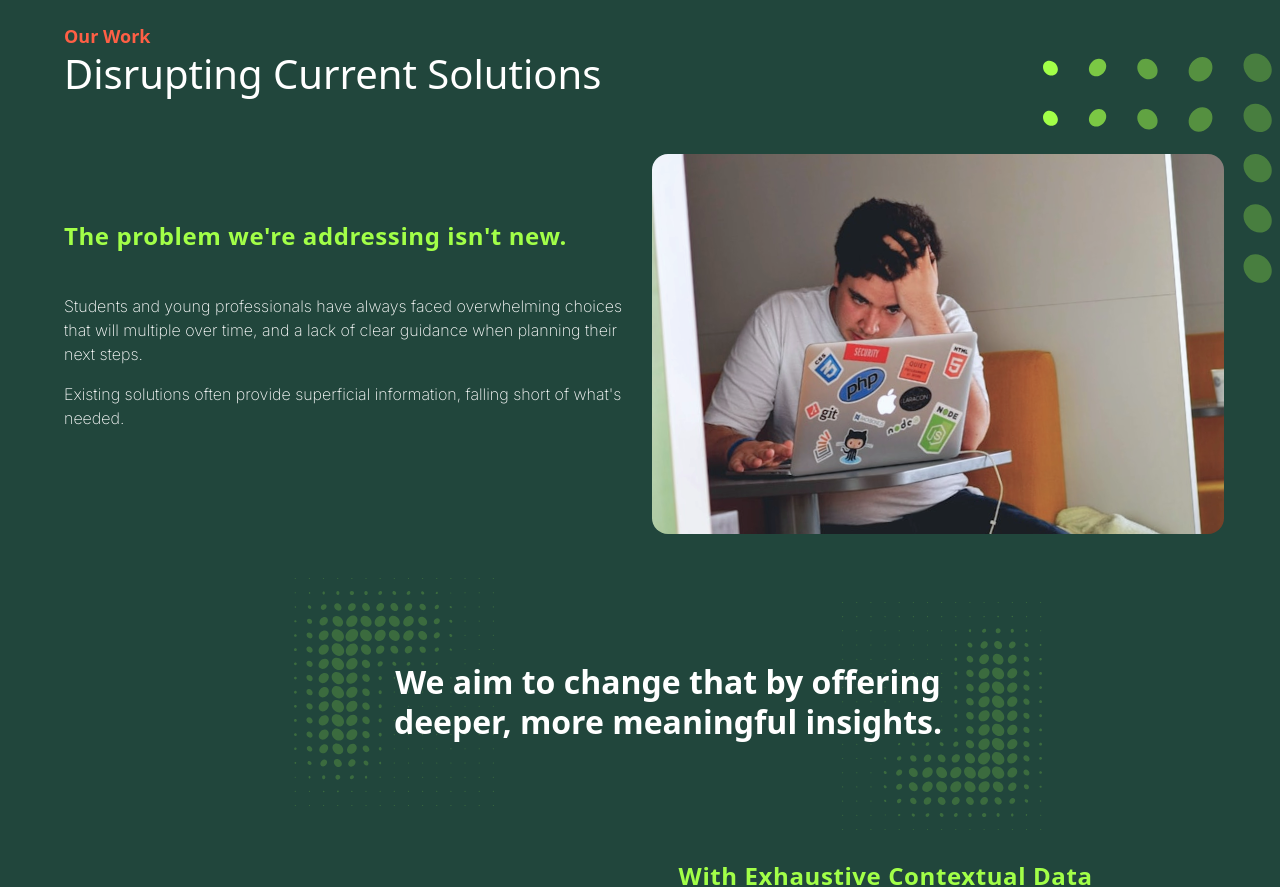
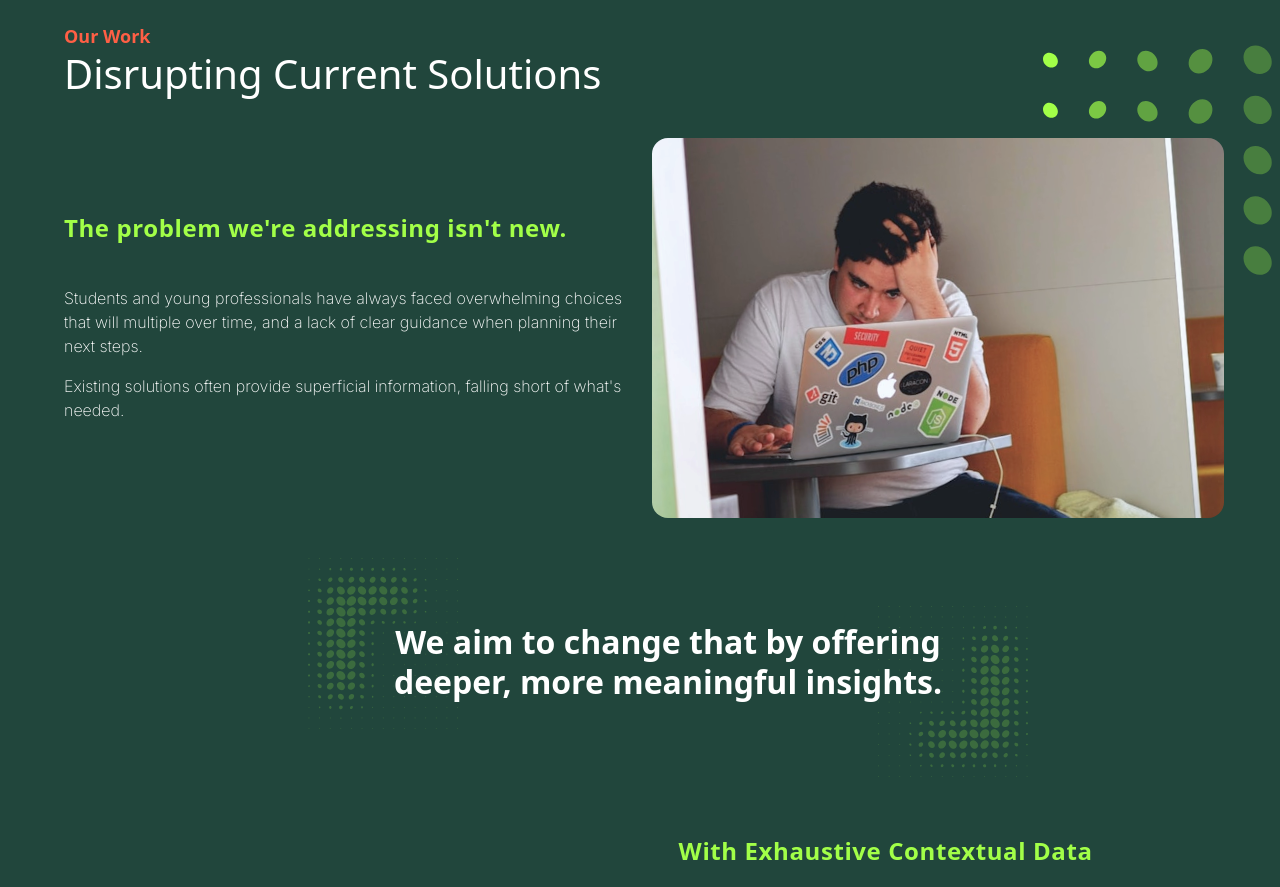
Before and after one commit to Nazira-Jesmin-Lina/Learnstone, a Nuxt app: page / in a window 1280 px wide. Shown: the part 880-1767 px from the top of the page. Built offline with nearby package versions, Linux system fonts and the light colour scheme.

Commit message:
prob solved

```diff
--- a/components/Features.vue
+++ b/components/Features.vue
@@ -1,6 +1,6 @@
 <template>
   <div id="platform"
-    class="bg-[#F4EED3] pt-8 lg:pt-20 3xl:pt-20 4xl:pt-20 lg:pb-16 rounded-2xl lg:rounded-[2rem] pb-4 3xl:pb-0 4xl:pb-12 z-10 relative lg:pl-[8.5rem] px-4 lg:px-0  3xl:px-[23.5rem] 4xl:px-[27rem]">
+    class="bg-[#F4EED3] pt-8 lg:pt-20 3xl:pt-20 4xl:pt-24 lg:pb-16 rounded-2xl lg:rounded-[2rem] pb-4 3xl:pb-0 4xl:pb-14 z-10 relative lg:pl-[8.5rem] px-4 lg:px-0  3xl:px-[23.5rem] 4xl:px-[27rem]">
     <img src='/Mask group.svg' class="absolute 4xl:w-3/5  z-0 top-4 right-0" />
     <div class="text-black relative z-20 flex flex-col items-start justify-center">
       <p class="text-[20px] text-[#FF5F45] font-montserrat font-semibold">Platform</p>
--- a/components/OurWork.vue
+++ b/components/OurWork.vue
@@ -1,16 +1,16 @@
 <template>
   <div id="ourwork"
-    class="px-4 lg:px-0 lg:pl-[3.5rem] 3xl:pl-[4rem] 4xl:pl-[0] bg-[#21463C] lg:flex lg:gap-8 3xl:gap-12  gap:14 relative justify-center items-center pb-0 z-0 flex flex-col 3xl:w-full">
+    class="px-4 lg:px-0 lg:pl-[3.5rem] 3xl:pl-[4rem] 4xl:pl-[0] bg-[#21463C] lg:flex lg:gap-8 3xl:gap-16  gap:14 relative justify-center items-center pb-0 z-0 flex flex-col 3xl:w-full">
     <div class=" items-center 3xl:w-2/3 4xl:w-3/5 lg:pt-24 pt-8">
       <div class="flex-col items-center ">
         <h6 class="text-lg font-semibold font-montserrat text-[#FF5F45] text-start w-full items-start">Our Work</h6>
         <h3 class="text-[40px] font-montserrat leading-[48px] mb-4 text-[#ffffff] text-start w-full items-start">
           Disrupting Current Solutions</h3>
-        <div class="flex flex-col lg:flex-row-reverse items-center justify-center 3xl:pl-0 gap-4 3xl:gap-8 ">
-          <div class="lg:pr-12 4xl:pr-0 mt-10 relative ">
-            <img src="/Image (4).svg" class="w-full lg:w-[572px] object-contain relative z-20" />
+        <div class="flex flex-col lg:flex-row-reverse items-center justify-center 3xl:pl-0 gap-4 3xl:gap-8 lg:mt-[-10] ">
+          <div class="lg:pr-12 4xl:pr-0 mt-10 lg:mt-6 relative ">
+            <img src="/Image (4).svg" class="w-full lg:w-[572px] object-contain relative z-20 " />
             <img src="/Big Pattern (1).svg"
-              class="absolute -top-12 lg:-top-6 -right-[10px] lg:right-[-4rem] 4xl:right-[-7rem] overflow-hidden lg:transform lg:-translate-y-1/3 z-10 w-[176px] lg:w-[293px] 3xl:right-[-55px]" />
+              class="absolute -top-12 lg:-top-4 -right-[10px] lg:right-[-4rem] 4xl:right-[-7rem] overflow-hidden lg:transform lg:-translate-y-1/3 z-10 w-[176px] lg:w-[293px] 3xl:right-[-55px]" />
           </div>
           <div class="flex flex-col w-full lg:w-[572px] 4xl:w-[670px]">
             <h4 class="font-montserrat text-[#A2FF48] text-2xl tracking-wide font-semibold leading-[36px] text-left lg:mb-10 mb-5">
@@ -31,19 +31,19 @@
 
     </div>
 
-    <div class="flex flex-row justify-center lg:py-4 py-2 3xl:py-0 3xl:w-2/3 ">
-      <img src="/Frame 206.svg" class="w-[100px] h-1/2 lg:h-full lg:w-[200px] -mr-16 lg:-mr-20  3xl:mr-[-100px] relative z-10 lg:-top-1" />
+    <div class="flex flex-row justify-center lg:pb-8 py-2 3xl:py-0 3xl:w-2/3 ">
+      <img src="/Frame 206.svg" class="w-[100px] h-1/2 lg:h-full lg:w-[150px] -mr-16 lg:-mr-16  3xl:mr-[-60px] relative z-10 lg:top-0" />
       <h3
-        class="hidden lg:flex text-center text-[#ffffff] font-semibold font-montserrat text-xl lg:text-[32px] leading-[40px] mt-10 lg:mt-20 relative z-20 lg:-ml-5 lg:-mr-5 3xl:mr-0 3xl:ml-0">
+        class="hidden lg:flex text-center text-[#ffffff] font-semibold font-montserrat text-xl lg:text-[32px] leading-[40px] mt-10 lg:mt-16 relative z-20  3xl:mr-0 3xl:ml-0">
         We aim to change that by offering <br>deeper, more meaningful insights.
       </h3>
       <h3
         class="lg:hidden text-center text-[#ffffff] font-semibold font-montserrat text-xl lg:text-[32px] max-w-5/6  lg:leading-[40px] mt-10 lg:mt-20 relative z-20 lg:-ml-5 lg:-mr-5 3xl:mr-0 3xl:ml-0">
         We aim to change that by offering deeper, more meaningful insights.
       </h3>
-      <img src="/Frame 205.svg" class="w-[100px] h-full lg:h-full lg:w-[200px] -ml-16 lg:-ml-20 3xl:ml-[-100px] relative z-10 top-[50px] lg:top-5" />
+      <img src="/Frame 205.svg" class="w-[100px] h-full lg:h-full lg:w-[150px] -ml-16 lg:-ml-16 3xl:ml-[-60px] relative z-10 top-[50px] lg:top-12" />
     </div>
-    <div class=" items-center 3xl:w-2/3 4xl:w-3/5 lg:mt-0 mt-10">
+    <div class=" items-center 3xl:w-2/3 4xl:w-3/5 lg:mt-10 mt-10">
       <div class="flex flex-col lg:flex-row items-center justify-center lg:pl-20 3xl:pl-0  gap-8">
         <div class="flex ">
           <div class="">
@@ -129,7 +129,7 @@
         </div>
       </div>
     </div>
-    <div class=" items-center 3xl:w-2/3 pb-10 lg:pb-48 3xl:pb-20 4xl:w-3/5 mt-10 lg:mt-12">
+    <div class=" items-center 3xl:w-2/3 pb-10 lg:pb-48 3xl:pb-20 4xl:w-3/5 mt-10 lg:mt-20 3xl:mt-10">
       <div class="flex flex-col lg:flex-row items-center justify-center lg:pl-20 3xl:pl-0 gap-8">
         <div class="flex ">
           <div class="">
```
